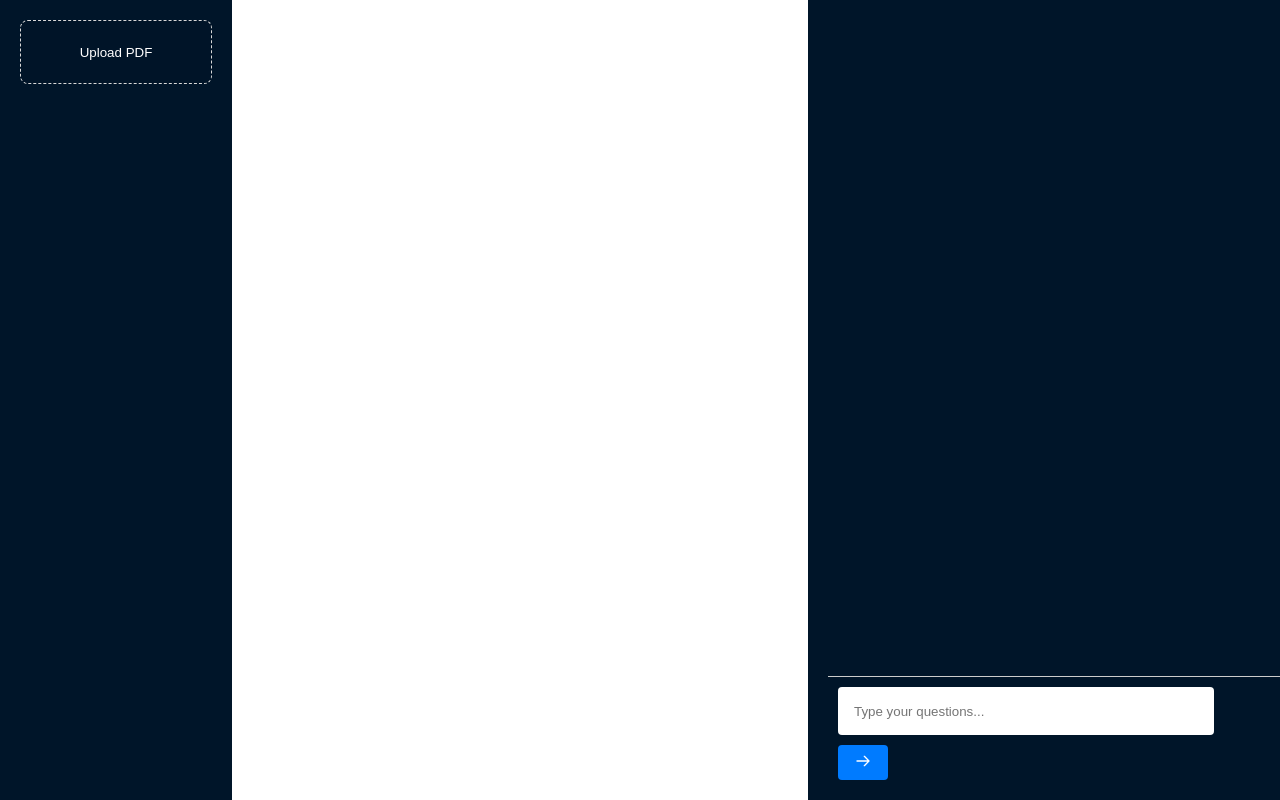
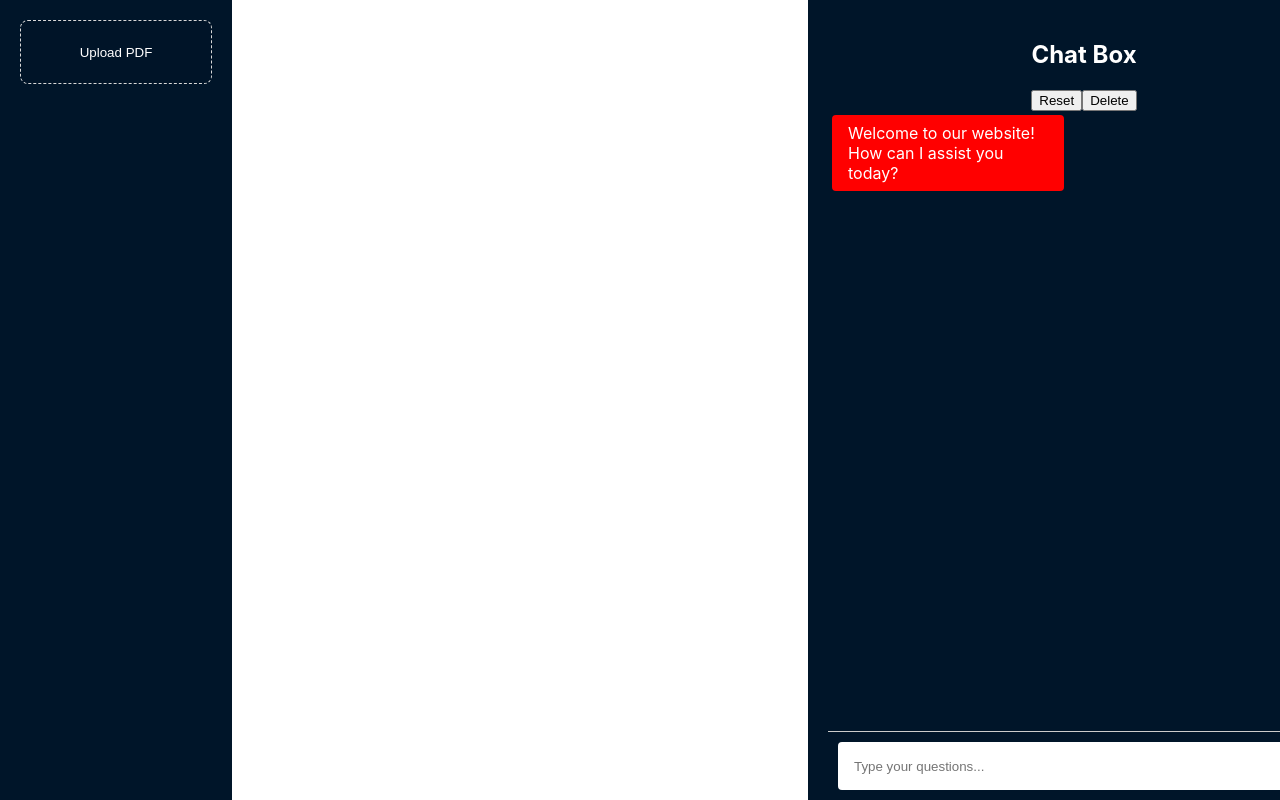
Before and after one commit to sundar-2022/Chat-pdf, a React (Create React App) app: page / in a window 1280 px wide. Built offline with nearby package versions, Linux system fonts and the light colour scheme.

Commit message:
the single page pdf view (allignment needs)

```diff
--- a/package.json
+++ b/package.json
@@ -9,7 +9,7 @@
     "react": "^18.2.0",
     "react-chatbot-kit": "^2.1.2",
     "react-dom": "^18.2.0",
-    "react-scripts": "5.0.1",
+    "react-scripts": "^5.0.1",
     "web-vitals": "^2.1.4"
   },
   "scripts": {
--- a/src/ChatSection.css
+++ b/src/ChatSection.css
@@ -12,6 +12,13 @@
   flex-direction: column;
   height: 100%;
 }
+.chat-header {
+  /* background-color: aliceblue; */
+  text-align: center;
+  /* height:30px; */
+  /* padding: 10px; */
+  color: white;
+}
 
 .chat-window {
   flex-grow: 1;
@@ -20,25 +27,52 @@
 }
 
 .chat-message {
+  display: flex;
+  /* width: 200px; */
+}
+
+.user-message {
+  /* background-color: #007bff; */
+  /* align-self: flex-end; User messages on the right side */
+  justify-content: end;
+  color: white; /* Set user message text color */
+}
+
+.user-message .msg-content {
+  background-color: #007bff;
+}
+
+.bot-message .msg-content {
+  background-color: red;
+}
+
+.bot-message {
+  /* align-self: flex-start; Bot messages on the left side */
+  justify-content: start;
+}
+
+.chat-message .msg-content {
   padding: 8px 16px;
   border-radius: 4px;
   margin: 4px;
 }
 
-  .user-message {
-    background-color: #007bff;
-    display: flex-end;
-    align-self: flex-end; /* User messages on the right side */
-    color: white; /* Set user message text color */
-  }
+.user-input {
+  /* padding: 10px;
+  border-top: 1px solid #ccc;
 
-  .bot-message {
-    align-self: flex-start; /* Bot messages on the left side */
-  }
-
-  .user-input {
+  align-items: center; /* Center the input and button horizontally */
+  /* position: fixed;
+  bottom: 0; /* Fix the user input box to the bottom of the viewport */
+  /* left: 0; Align the user input box to the left side of the viewport */
+  /* right: 0; Align the user input box to the right side of the viewport */
+  /* background-color: white; */
   padding: 10px;
+  width: 800px;
   border-top: 1px solid #ccc;
+  display: flex;
+  position: fixed;
+  bottom:0;
 }
 
 input {
@@ -50,8 +84,8 @@
 }
 .send-button {
   margin-left: 10px;
-    width: 50px;
-    padding: 8px;
+  width: 60px;
+  padding: 23px;
   border: none;
   border-radius: 4px;
   background-color: #007bff;
@@ -59,6 +93,7 @@
   cursor: pointer;
   /* display: flex; */
   align-items: center;
+  height: 32px;
 }
 
 .arrow-icon {
--- a/src/ChatSection.jsx
+++ b/src/ChatSection.jsx
@@ -1,8 +1,33 @@
 import React, { useState } from "react";
 import "./ChatSection.css";
 
+
+
 const ChatSection = () => {
-  const [messages, setMessages] = useState([]);
+        const [messages, setMessages] = useState([
+        {
+          author: "bot",
+          type: "text",
+          data: { text: "Welcome to our website! How can I assist you today?" },
+        },
+      ]);
+
+
+const handleResetChat = () => {
+  setMessages([
+    {
+      author: "bot",
+      type: "text",
+      data: { text: "Welcome to our website! How can I assist you today?" },
+    },
+  ]);
+};
+
+// Function to delete the chat
+const handleDeleteChat = () => {
+  setMessages([]);
+};
+
   const [userInput, setUserInput] = useState("");
 
   const handleUserMessage = () => {
@@ -28,8 +53,16 @@ const ChatSection = () => {
   };
 
   return (
+
     <div className="chat-section">
-      <div className="chat-window">
+    <div className="chat-header">
+      <h2>Chat Box</h2>
+      <div className="chat-actions">
+          <button onClick={handleResetChat}>Reset</button>
+          <button onClick={handleDeleteChat}>Delete</button>
+        </div>
+    </div>
+      {/* <div className="chat-window"> */}
         {messages.map((message, index) => (
           <div
             key={index}
@@ -37,10 +70,10 @@ const ChatSection = () => {
               message.author === "user" ? "user-message" : "bot-message"
             }`}
           >
-            {message.data.text}
+              <div className="msg-content" style={{width:"200px"}}>{message.data.text}</div>
           </div>
         ))}
-      </div>
+      {/* </div> */}
       <div className="user-input">
         <input
           type="text"
@@ -53,7 +86,7 @@ const ChatSection = () => {
             }
           }}
         />
-      </div>
+
 <button className="send-button" onClick={handleUserMessage}>
 
        <svg
@@ -66,11 +99,14 @@ const ChatSection = () => {
            <path
              strokeLinecap="round"
              strokeLinejoin="round"
-              strokeWidth={2}
+             strokeWidth={5}
              d="M14 5l7 7m0 0l-7 7m7-7H3"
            />
          </svg>
      </button>
+
+      </div>
+
     </div>
   );
 };
```
Also changed, not shown: src/App.css (line endings or trailing spaces), src/ChatLayout.css (indentation only), src/ChatLayout.js (line endings or trailing spaces), 1 other file (tests, documents, lock files or other folders). Lines whose indentation alone changed are shown as unchanged.
